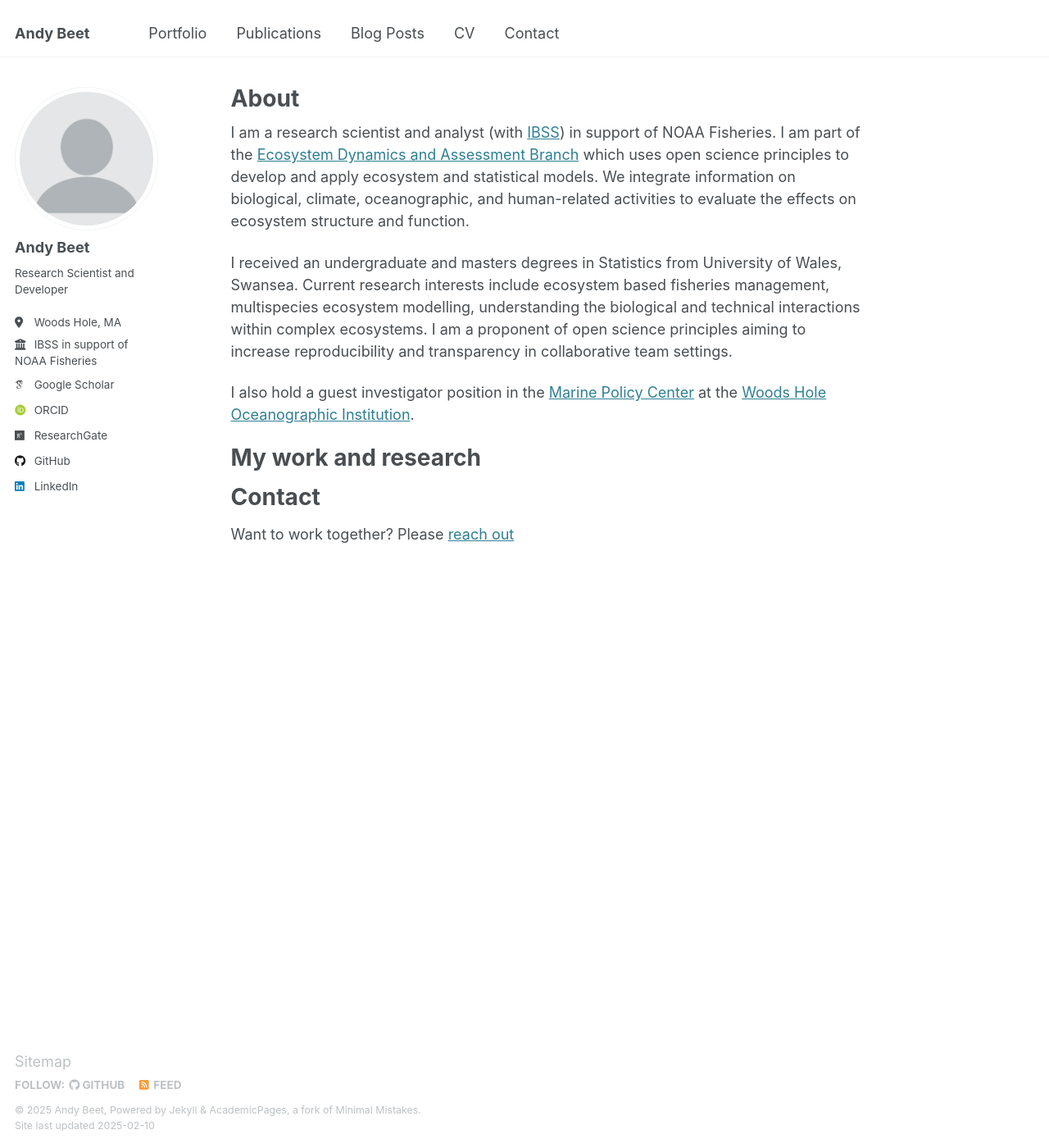
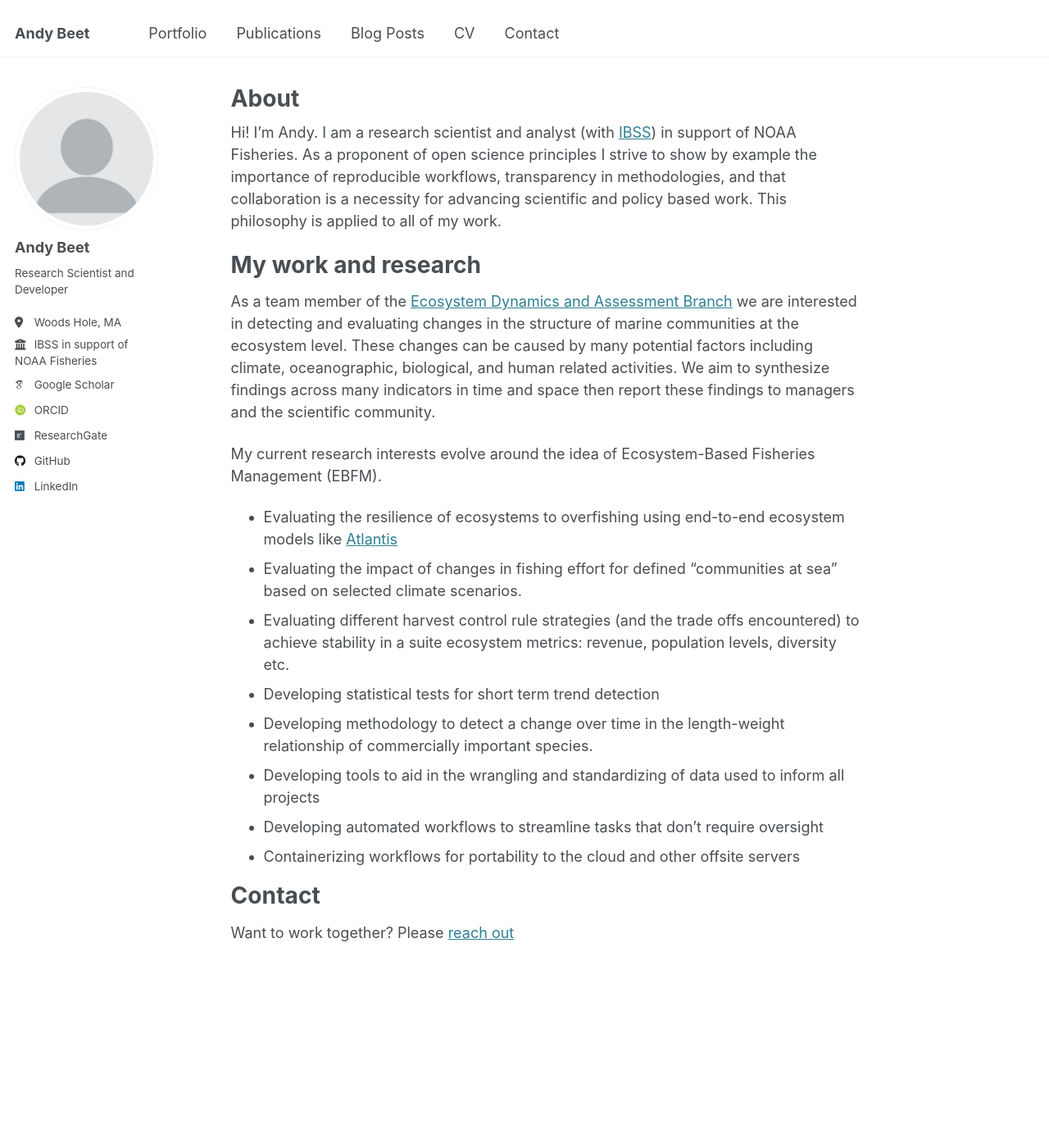
Before and after one commit to andybeet/website, a Jekyll site: the page built from _pages/about.md, in a window 1280 px wide and 1400 px high. Shown: the whole window at 82% size. Built offline with Jekyll 4.4.1, drawn with Linux system fonts in a browser that asks for light colours; some web fonts are replaced.

Commit message:
edit about page

```diff
--- a/_pages/about.md
+++ b/_pages/about.md
@@ -7,14 +7,34 @@ redirect_from:
   - /about.html
 ---
 
-I am a research scientist and analyst (with [IBSS](https://www.ibsscorp.com/)) in support of NOAA Fisheries. I am part of the [Ecosystem Dynamics and Assessment Branch](https://github.com/NOAA-EDAB) which uses open science principles to develop and apply ecosystem and statistical models. We integrate information on biological, climate, oceanographic, and human-related activities to evaluate the effects on ecosystem structure and function.
-
-I received an undergraduate and masters degrees in Statistics from University of Wales, Swansea. Current research interests include ecosystem based fisheries management, multispecies ecosystem modelling, understanding the biological and technical interactions within complex ecosystems. I am a proponent of open science principles aiming to increase reproducibility and transparency in collaborative team settings.
-
-I also hold a guest investigator position in the [Marine Policy Center](https://www.whoi.edu/what-we-do/understand/departments-centers-labs/mpc/) at the [Woods Hole Oceanographic Institution](https://www.whoi.edu/).
+Hi! I'm Andy. I am a research scientist and analyst (with [IBSS](https://www.ibsscorp.com/)) in support of NOAA Fisheries. As a proponent of open science principles I strive to show by example the importance of reproducible workflows, transparency in methodologies, and that collaboration is a necessity for advancing scientific and policy based work. This philosophy is applied to all of my work.
 
 My work and research
 ======
+
+As a team member of the [Ecosystem Dynamics and Assessment Branch](https://www.fisheries.noaa.gov/about/northeast-ecosystem-dynamics-and-assessment) we are interested in detecting and evaluating changes in the structure of marine communities at the ecosystem level. These changes can be caused by many potential factors including climate, oceanographic, biological, and human related activities. We aim to synthesize findings across many indicators in time and space then report these findings to managers and the scientific community.
+
+My current research interests evolve around the idea of Ecosystem-Based Fisheries Management (EBFM).
+* Evaluating the resilience of ecosystems to overfishing using end-to-end ecosystem models like [Atlantis](https://github.com/Atlantis-Ecosystem-Model)
+* Evaluating the impact of changes in fishing effort for defined "communities at sea" based on selected climate scenarios.
+* Evaluating different harvest control rule strategies (and the trade offs encountered) to achieve stability in a suite ecosystem metrics: revenue, population levels, diversity etc.
+* Developing statistical tests for short term trend detection
+* Developing methodology to detect a change over time in the length-weight relationship of commercially important species.
+* Developing tools to aid in the wrangling and standardizing of data used to inform all projects
+* Developing automated workflows to streamline tasks that don't require oversight
+* Containerizing workflows for portability to the cloud and other offsite servers
+
+
+<!--
+Teams
+======
+
+* Ecosystem Dynamics and Assessment Branch
+* Posit
+* Atlantis Ecosystem Model
+*
+-->
+
 
 Contact
 ======
```
